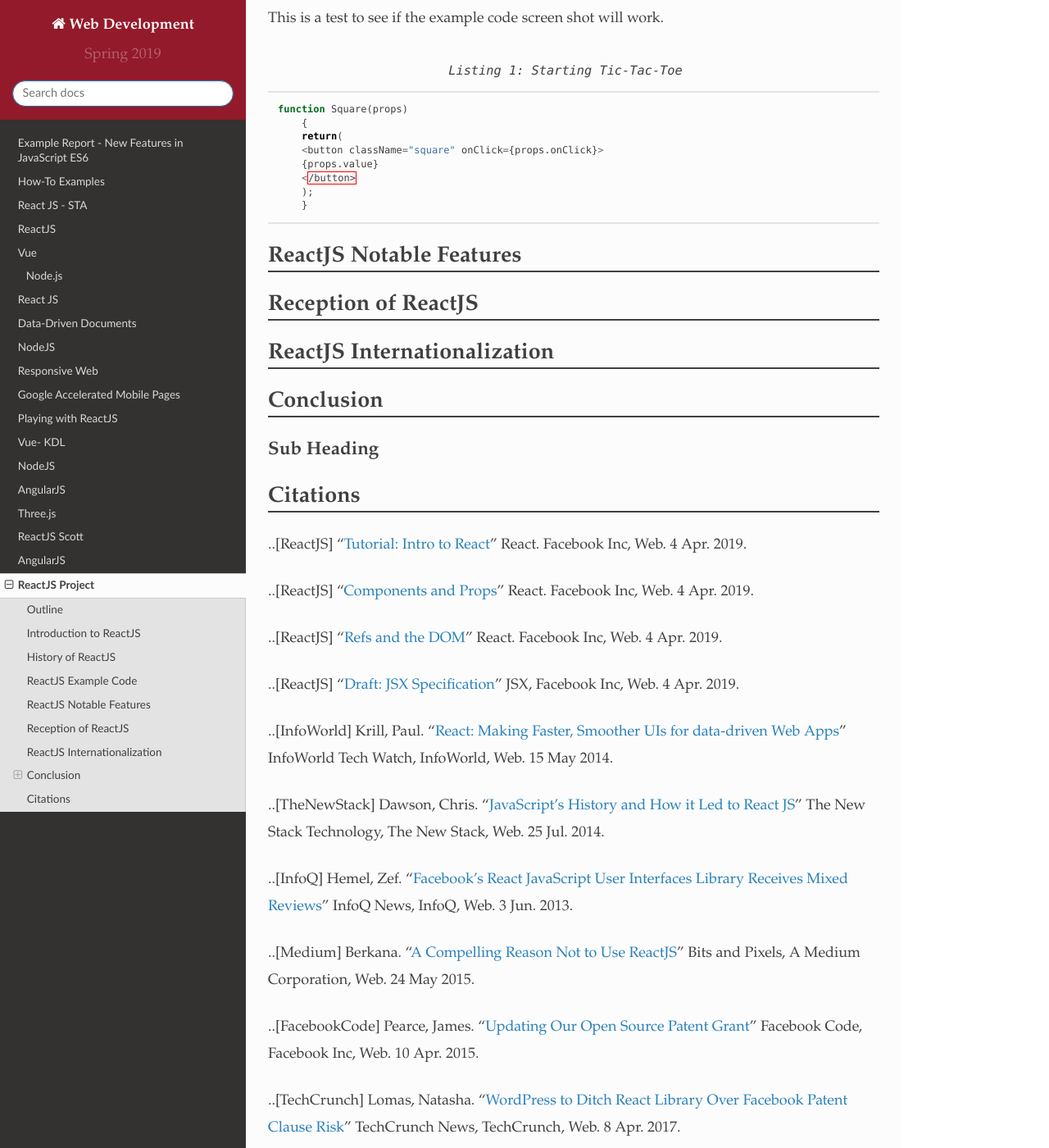
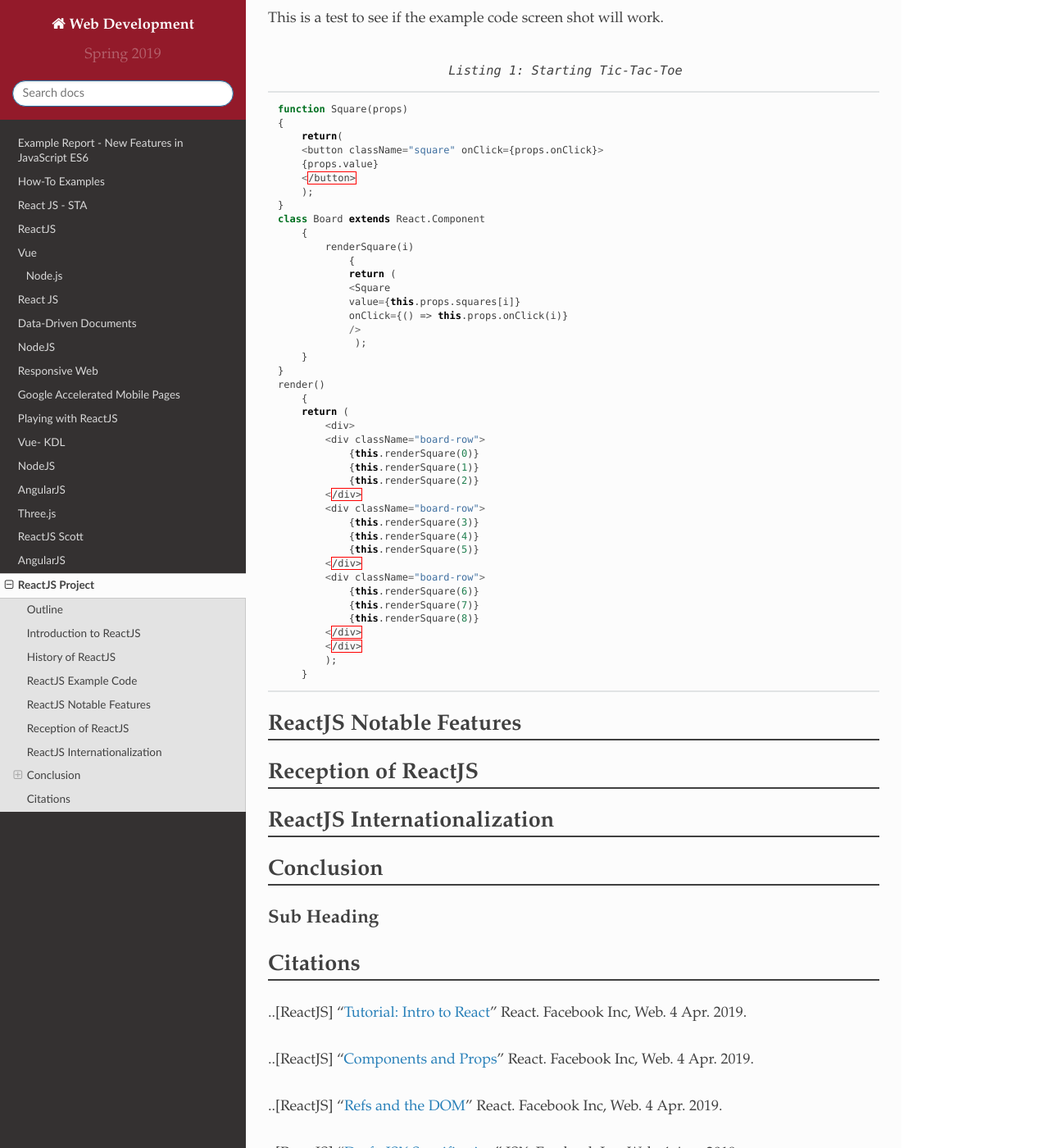
Before and after one commit to pvcraven/2019_spring_web_dev, a Sphinx documentation site: the page built from source/final/taylor/index.rst, in a window 1280 px wide and 1400 px high, scrolled down 1652 px. Shown: the whole window at 82% size. Built offline with Sphinx 7.4.7 and the Read the Docs theme 2.0.0, drawn with Linux system fonts in a browser that asks for light colours.

Commit message:
Adding Larger Block of Code

```diff
--- a/source/final/taylor/index.rst
+++ b/source/final/taylor/index.rst
@@ -57,12 +57,46 @@
     :caption: Starting Tic-Tac-Toe
 
     function Square(props)
-        {
+    {
         return(
         <button className="square" onClick={props.onClick}>
         {props.value}
         </button>
         );
+    }
+    class Board extends React.Component
+        {
+            renderSquare(i)
+                {
+                return (
+                <Square
+                value={this.props.squares[i]}
+                onClick={() => this.props.onClick(i)}
+                />
+                 );
+        }
+    }
+    render()
+        {
+        return (
+            <div>
+            <div className="board-row">
+                {this.renderSquare(0)}
+                {this.renderSquare(1)}
+                {this.renderSquare(2)}
+            </div>
+            <div className="board-row">
+                {this.renderSquare(3)}
+                {this.renderSquare(4)}
+                {this.renderSquare(5)}
+            </div>
+            <div className="board-row">
+                {this.renderSquare(6)}
+                {this.renderSquare(7)}
+                {this.renderSquare(8)}
+            </div>
+            </div>
+            );
         }
 
 ReactJS Notable Features
```
Also changed, not shown: 1 other file.
